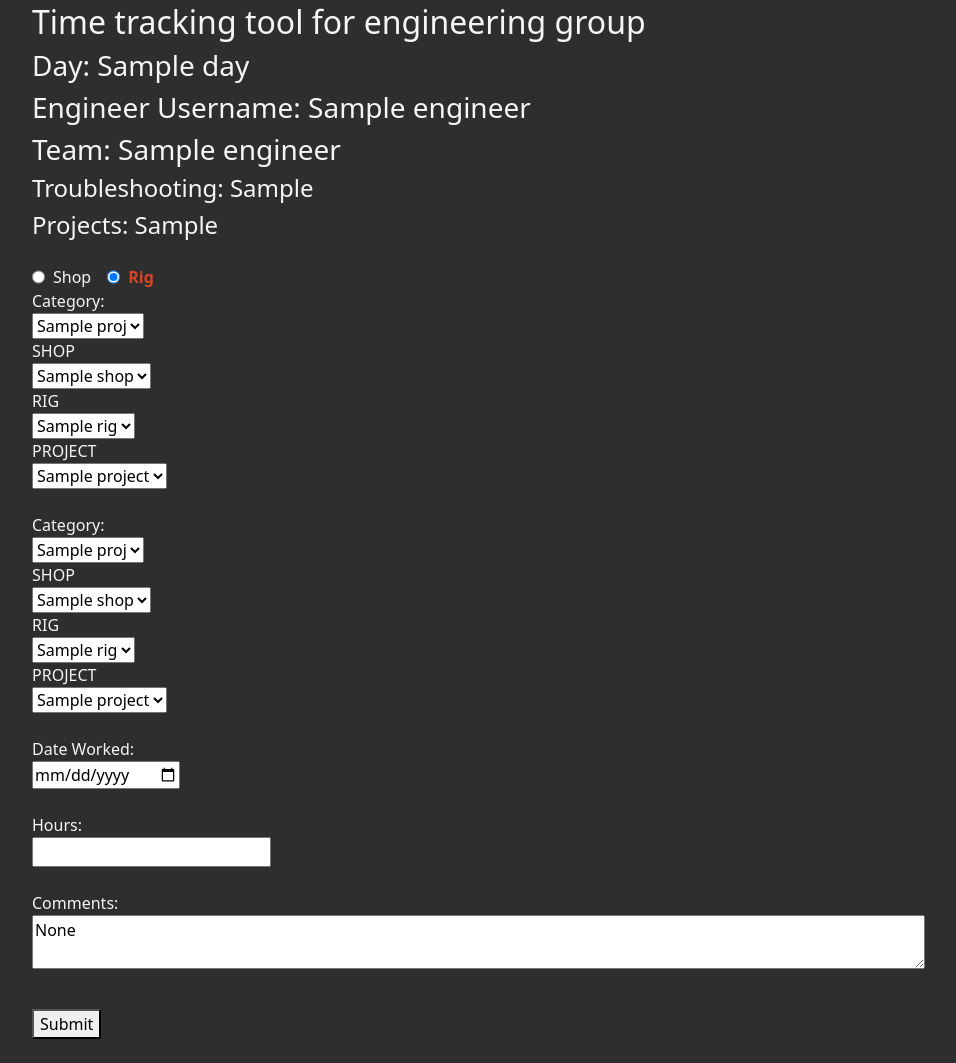
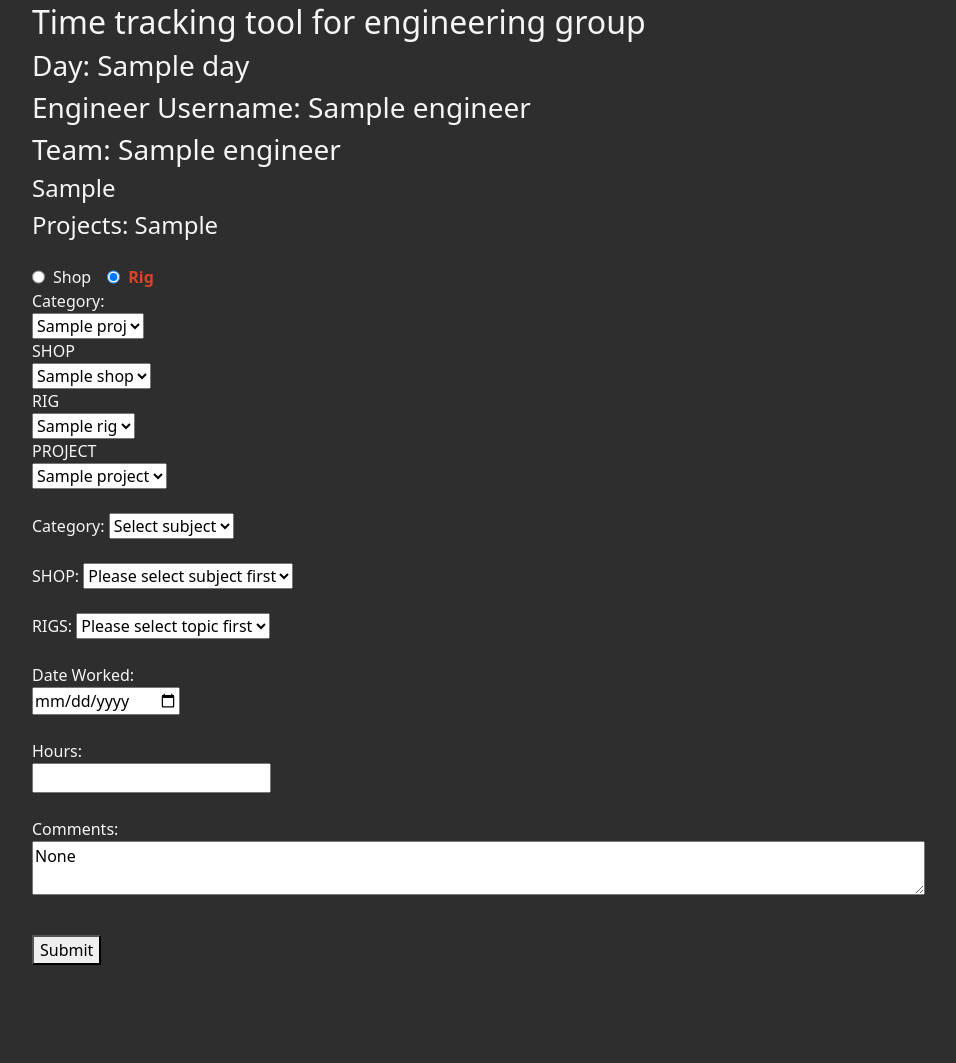
Before and after one commit to Slusks/TimeCheck, a Flask app: template templates/index.html in a window 1280 px wide. Shown: the part 158-1221 px from the top of the page, without its empty margins (50-1006 px from the left). After the commit the page ends 1123 px from the top, so only its background shows below. Run offline with Flask 2, Linux system fonts and the light colour scheme; the template is opened without the code that fills it: most values are stand-ins (such as "Sample title", 1, 10 or a date in 2020).

Commit message:
Working on Lists and dictionaries.

```diff
--- a/PYcontroller.py
+++ b/PYcontroller.py
@@ -15,7 +15,7 @@
         {"training":["Computer Based", "Classroom", "Offsite"]
         },
         {"Troubleshooting":{
-            "ACT":[
+            'ACT':[
                 "MONR-ACT-001",
                 "MONR-ACT-002",
                 "MONR-ACT-003",
--- a/templates/base.html
+++ b/templates/base.html
@@ -24,13 +24,9 @@
             background-color: hsl(218, 0%, 18%)
             }
 
-        nav a:hover{
-            color:hsl(150, 42%, 32%);
-        }
 
-        nav a:active{
-            color:hsl(150, 42%, 32%);
-        }
+
+
 
 
 
--- a/templates/index.html
+++ b/templates/index.html
@@ -17,7 +17,9 @@
     <!--<h3 id="test">Test:</h3>-->
     <h3 id="user">Engineer Username: {{ data['engineer'][0] }}</h3>
     <h3 id="team">Team: {{ data['engineer'][1] }}</h3>
-    <h4>Troubleshooting: {{data["rigData"]}}</h4>
+    <h4>
+    {{data['rigTeam']}}
+    </h4>
     <h4> Projects: {{data["projectData"]}}</h4>
 
   </div>
@@ -42,6 +44,8 @@
               {% endfor %}
             </select>
           </div>
+          <!--EVERYTHING ABOVE THIS IS FINE AND PLEASE DONT TOUCH IT-->
+
 
           <div id="rigForm">
           <label>Category: </label>
@@ -51,6 +55,7 @@
             {% endfor %}
           </select>
           <!--https://www.w3schools.com/howto/tryit.asp?filename=tryhow_js_cascading_dropdown-->
+
           <label>SHOP</label>
           <select name="shop" id="shop">
             {% for shop in data['rigData'] %}
@@ -75,34 +80,17 @@
           </select>
           <br><br>
 
-          <label>Category: </label>
-          <select name="CategoryInput" id="project">
-            {% for proj in data['jobs']['projects'] %}
-            <option name="ProjectInput" value={{proj}}>{{proj}}</option>
-            {% endfor %}
+          <!-- THIS IS THE ONE I WANT TO PLAY WITH-->
+          Category: <select name="subject" id="lvl1">
+            <option value="" selected="selected">Select subject</option>
           </select>
-          <!--https://www.w3schools.com/howto/tryit.asp?filename=tryhow_js_cascading_dropdown-->
-          <label>SHOP</label>
-          <select name="shop" id="shop">
-            {% for shop in data['rigData'] %}
-            <option name="ShopInput" value={{shop}}>{{shop}}</option>
-            {% endfor %}
+          <br><br>
+          SHOP: <select name="topic" id="lvl2">
+            <option value="" selected="selected">Please select subject first</option>
           </select>
-
-          <label>RIG</label>
-          <select name="rig" id="rig">
-          {% for shop in data['rigData'] %}
-            {% for rig in data['rigData'][shop] %}
-            <option name="RigInput" value={{rig}}>{{rig}}</option>
-            {% endfor %}
-          {% endfor %}
-          </select>
-
-          <label>PROJECT</label>
-          <select name="project" id="project">
-            {% for project in data['projectData'] %}
-            <option name="ProjectInput" value={{project}}>{{project}}</option>
-            {% endfor %}
+          <br><br>
+          RIGS: <select name="chapter" id="lvl3">
+            <option value="" selected="selected">Please select topic first</option>
           </select>
 
 
@@ -142,9 +130,9 @@
     rigForm = document.getElementById('rigForm')
 
     //Create functions for showing project and rig menus as needed
-    var rigMenuContent = ['{{data["rigData"]}}'];
-    var projectMenuContent = ['{{data["projectData"]}}'];
-    var subjectObject = {"rigData": rigMenuContent, "projectData":projectMenuContent}
+    let Troubleshooting = '{{data["rigData"] | tojson}}';
+    let Project = '{{data["projectData"] | tojson}}';
+    var subjectObject = {Troubleshooting, Project};
     console.log(subjectObject)
     shopMenu = "TBD"
     rigMenu = "TBD"
@@ -155,12 +143,13 @@
 
 
 ///////Menu Manager //////
-/*
+
   window.onload = function() {
-  var subjectSel = document.getElementById("project");
-  var topicSel = document.getElementById("subject");
-  var chapterSel = document.getElementById("topic");
-  for (var x in subjectObject) {
+  var subjectSel = document.getElementById("lvl1");
+  var topicSel = document.getElementById("lvl2");
+  var chapterSel = document.getElementById("lvl3");
+  for (var i in subjectObject) {
+    for (x in i){
     subjectSel.options[subjectSel.options.length] = new Option(x, x);
   }
   subjectSel.onchange = function() {
@@ -181,7 +170,8 @@
       chapterSel.options[chapterSel.options.length] = new Option(z[i], z[i]);
     }
   }
-}*/
+}
+  }
 
 
     //
```
Also changed, not shown: app2.py (+2 -5 lines).
